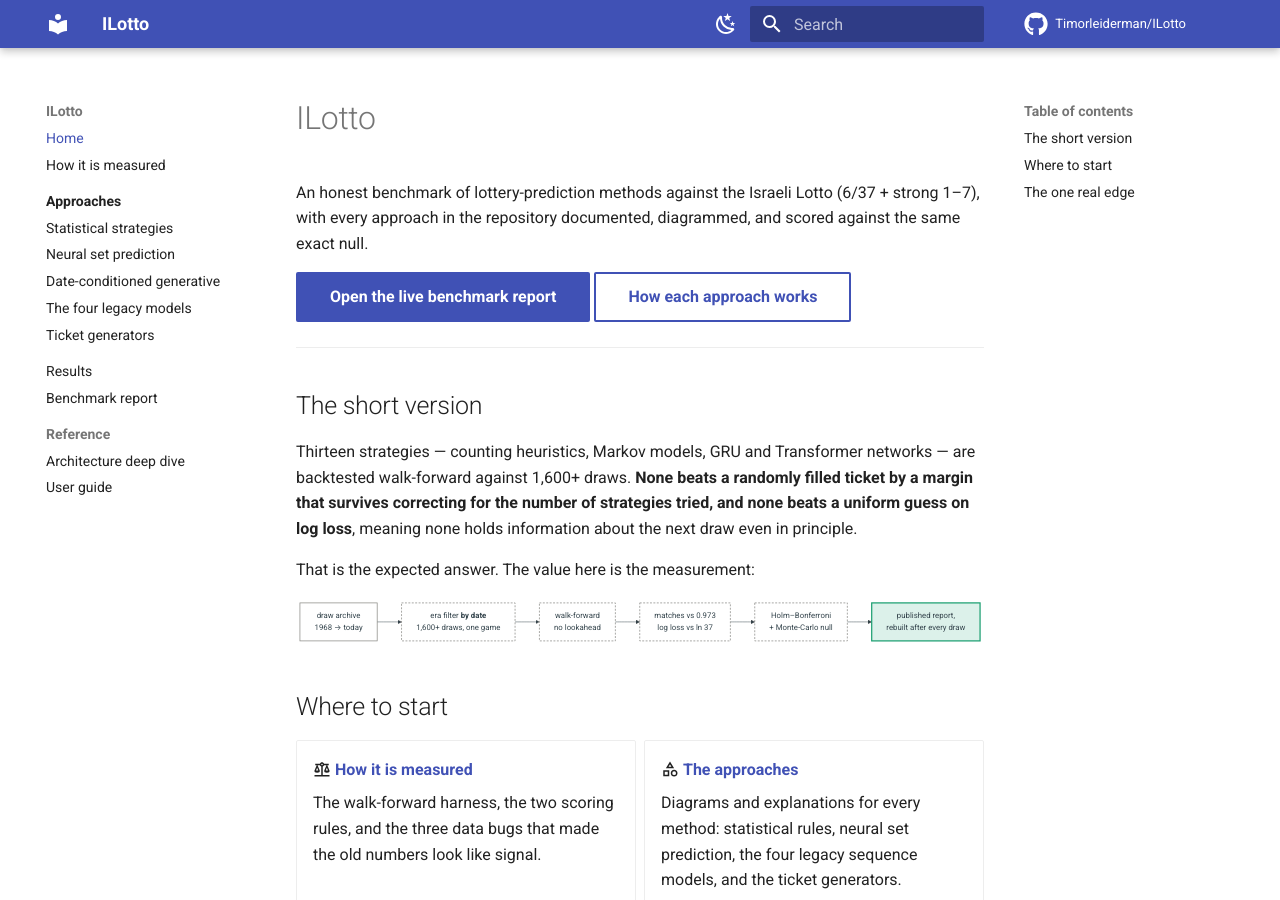
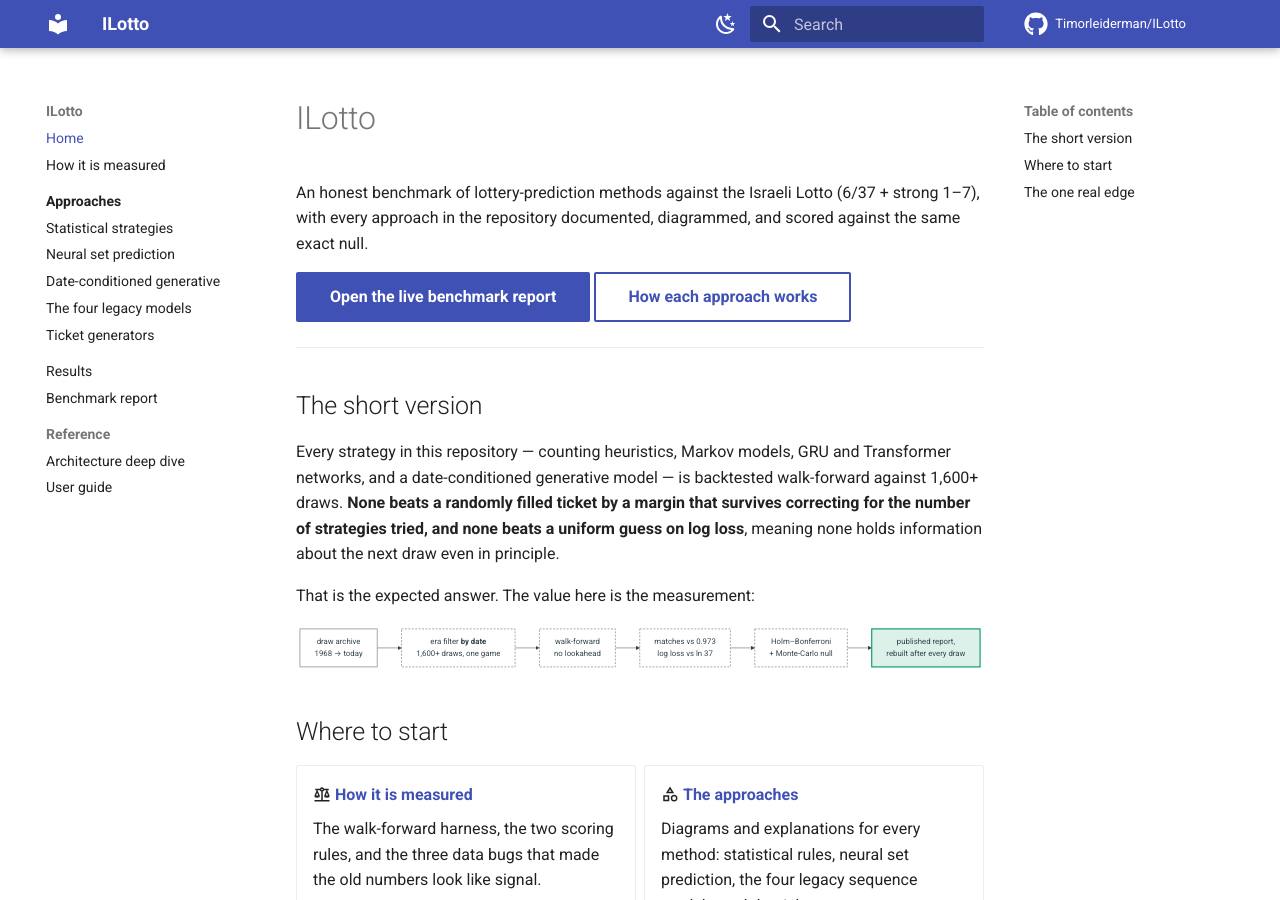
Before and after one commit to Timorleiderman/ILotto, an MkDocs documentation site: the page built from docs/index.md, in a window 1280 px wide and 900 px high. Built offline with MkDocs 1.6.1 and Material for MkDocs 9.7.7, drawn with Linux system fonts in a browser that asks for light colours; comment, search, counter and statistics services are not loaded.

Commit message:
chore: align docs, exports and packaging after seven feature PRs
No behaviour changes; this is a consistency pass.

requirements.txt was a second, hand-maintained dependency list that had
drifted out of sync -- it was missing requests, which both helpers.py and
bench/data.py import, so the Docker image could not refresh the draw
archive at all. Rather than add the missing line and keep the drift
mechanism, the Dockerfile now installs from pyproject.toml + uv.lock, the
same pair CI uses, and requirements.txt is gone. The image's default
command also moves from the legacy evaluate.py to the benchmark report,
which is the path that is tested. The build itself is unverified: Docker
is not running on this machine.

Six places said "13 strategies". There are 14, and there will be more.
Where the count was decorative it is now removed rather than corrected, so
it cannot go stale again -- the generated results page and the report tile
both carry the live number.

bench/__init__.py listed 6 of 9 modules; charts, nn and generative were
missing. Verified by importing every name in __all__.

README's structure tree was missing charts.py and mkdocs.yml and still
called docs/ the published report rather than the MkDocs source.

Co-Authored-By: Claude Opus 5 (1M context) <noreply@anthropic.com>
Claude-Session: https://claude.ai/code/session_013kbWC9uRRpwPUBhBYjfaNF

```diff
--- a/docs/index.md
+++ b/docs/index.md
@@ -11,8 +11,9 @@ same exact null.
 
 ## The short version
 
-Thirteen strategies — counting heuristics, Markov models, GRU and Transformer networks —
-are backtested walk-forward against 1,600+ draws. **None beats a randomly filled ticket by a
+Every strategy in this repository — counting heuristics, Markov models, GRU and Transformer
+networks, and a date-conditioned generative model — is backtested walk-forward against
+1,600+ draws. **None beats a randomly filled ticket by a
 margin that survives correcting for the number of strategies tried, and none beats a uniform
 guess on log loss**, meaning none holds information about the next draw even in principle.
 
```
Also changed, not shown: CLAUDE.md (+3 -1 lines), GUIDE.md (+1 -1 lines), README.md (+5 -3 lines), bench/__init__.py (+11 -1 lines), docs/evaluation.md (+2 -2 lines), requirements.txt (deleted, +0 -14 lines), 1 other file.
